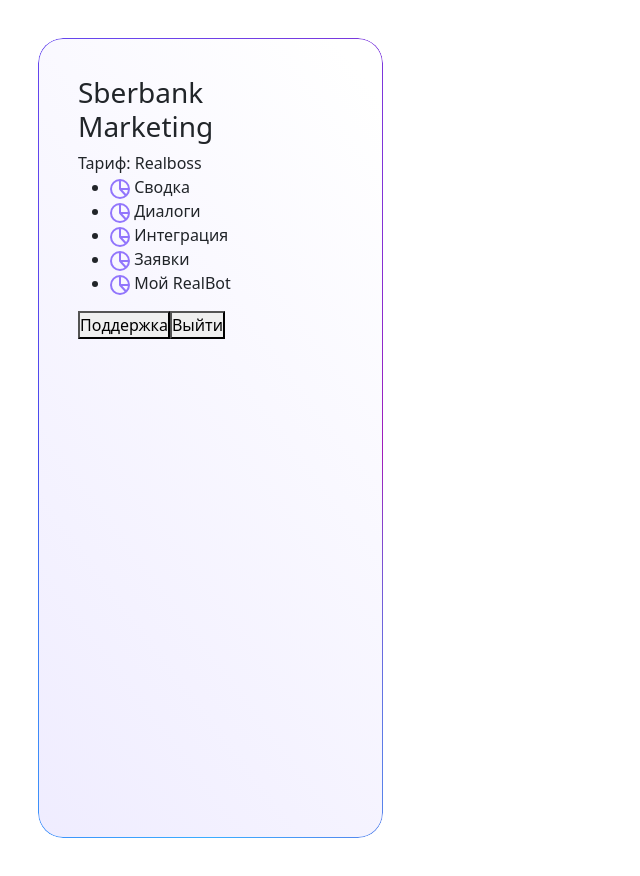
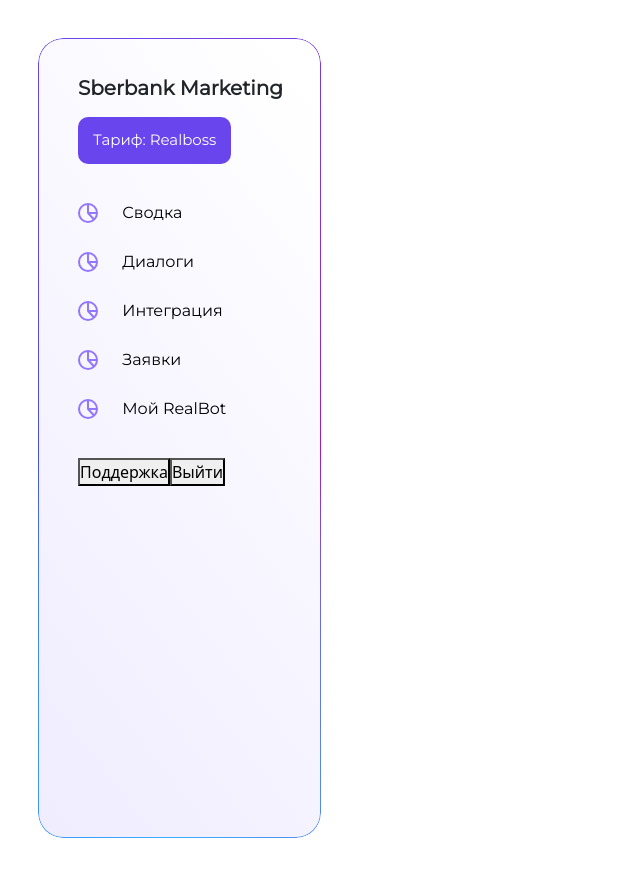
Before and after one commit to s1mple0315/Realmarket_chatbot, a React (Vite) app in the folder frontend/: page /dashboard in a window 1280 px wide. Shown: the whole page, without its empty margins (0-640 px from the left). Built offline with nearby package versions, Linux system fonts and the light colour scheme; sample sign-in values are in the browser's storage.

Commit message:
Enhance DashboardNavbar with user information display and navigation links; update styles for improved layout and usability

```diff
--- a/frontend/src/components/DashboardNavbar/DashboardNavbar.jsx
+++ b/frontend/src/components/DashboardNavbar/DashboardNavbar.jsx
@@ -10,26 +10,50 @@
         <div
           className={`${styles.avatar} d-flex justify-content-between align-items-top`}
         ></div>
-        <div>
+        <div className={`${styles.userInfo} d-flex flex-column`}>
           <h3>Sberbank Marketing</h3>
           <span>Тариф: Realboss</span>
         </div>
-        <ul>
+        <ul className={styles.navList}>
           <li>
-            <NavLink ></NavLink>
-            <StatsIcon /> Сводка
+            <NavLink
+              to="/dashboard/stats"
+              className={({ isActive }) => (isActive ? styles.active : "")}
+            >
+              <StatsIcon /> Сводка
+            </NavLink>
           </li>
           <li>
-            <StatsIcon /> Диалоги
+            <NavLink
+              to="/dashboard/dialogs"
+              className={({ isActive }) => (isActive ? styles.active : "")}
+            >
+              <StatsIcon /> Диалоги
+            </NavLink>
           </li>
           <li>
-            <StatsIcon /> Интеграция
+            <NavLink
+              to="/dashboard/integration"
+              className={({ isActive }) => (isActive ? styles.active : "")}
+            >
+              <StatsIcon /> Интеграция
+            </NavLink>
           </li>
           <li>
-            <StatsIcon /> Заявки
+            <NavLink
+              to="/dashboard/applications"
+              className={({ isActive }) => (isActive ? styles.active : "")}
+            >
+              <StatsIcon /> Заявки
+            </NavLink>
           </li>
           <li>
-            <StatsIcon /> Мой RealBot
+            <NavLink
+              to="/dashboard/my-realbot"
+              className={({ isActive }) => (isActive ? styles.active : "")}
+            >
+              <StatsIcon /> Мой RealBot
+            </NavLink>
           </li>
         </ul>
         <div>
--- a/frontend/src/components/DashboardNavbar/DashboardNavbar.module.css
+++ b/frontend/src/components/DashboardNavbar/DashboardNavbar.module.css
@@ -35,3 +35,47 @@
   -webkit-mask-composite: xor;
   mask-composite: exclude;
 }
+
+.userInfo {
+  font-family: var(--montserrat-font);
+  gap: 17px;
+}
+
+.userInfo > h3 {
+  font-size: 20px;
+  font-weight: 700;
+  margin: 0;
+}
+
+.userInfo > span {
+  display: flex;
+  justify-content: center;
+  align-items: center;
+  width: max-content;
+  padding: 12px 15px;
+  border-radius: 10px;
+  background-color: var(--font-color-secondary);
+  color: var(--font-color-white);
+  font-size: 15px;
+  font-weight: 500;
+  cursor: pointer;
+}
+
+.navList {
+  font-family: var(--montserrat-font);
+  display: flex;
+  flex-direction: column;
+  list-style: none;
+  gap: 25px;
+  margin: 37px 0;
+  padding: 0;
+}
+
+.navList > li > a {
+  text-decoration: none;
+  color: var(--font-color-primary);
+}
+
+.navList > li > a > svg {
+  margin-right: 20px;
+}
```
